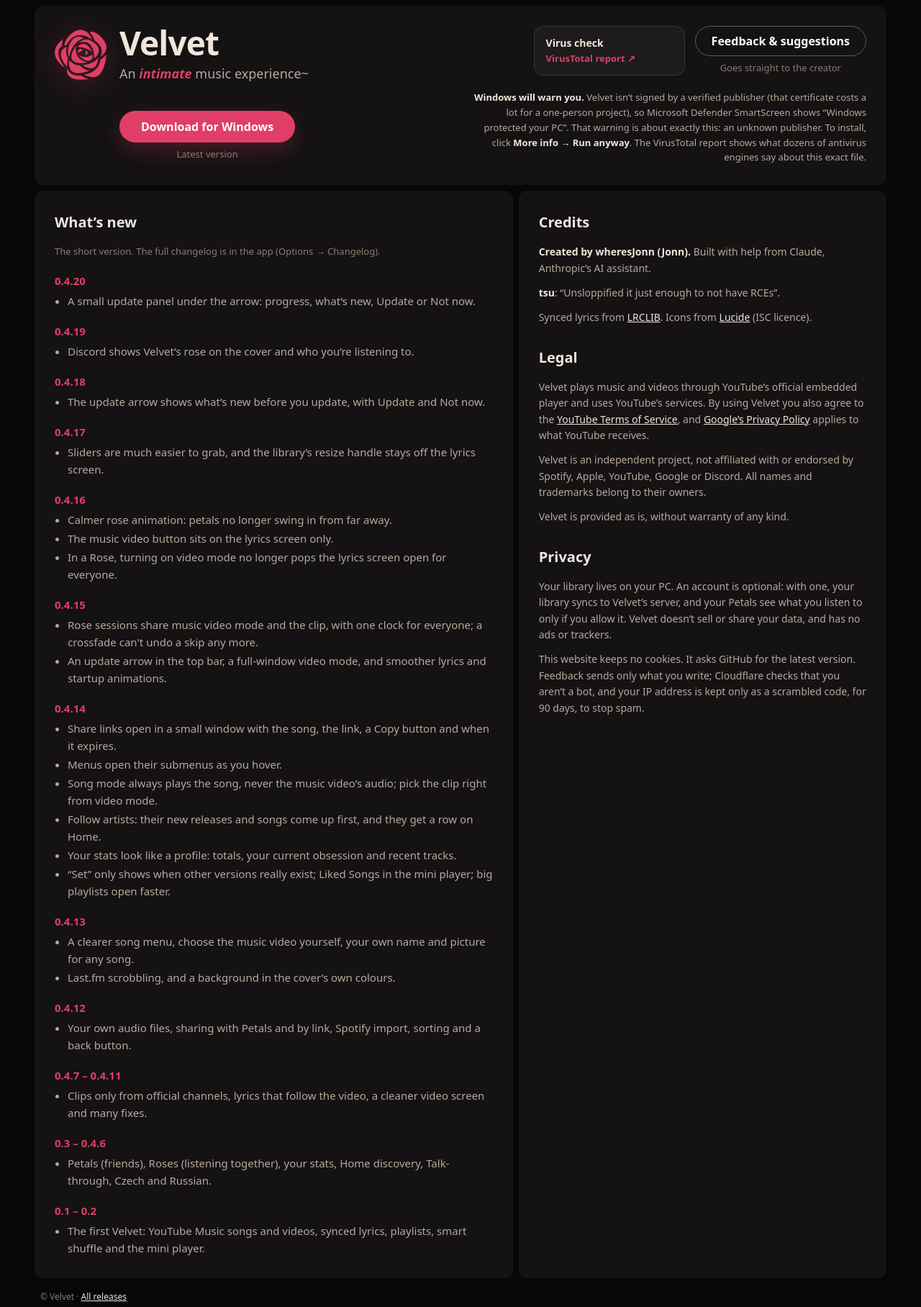
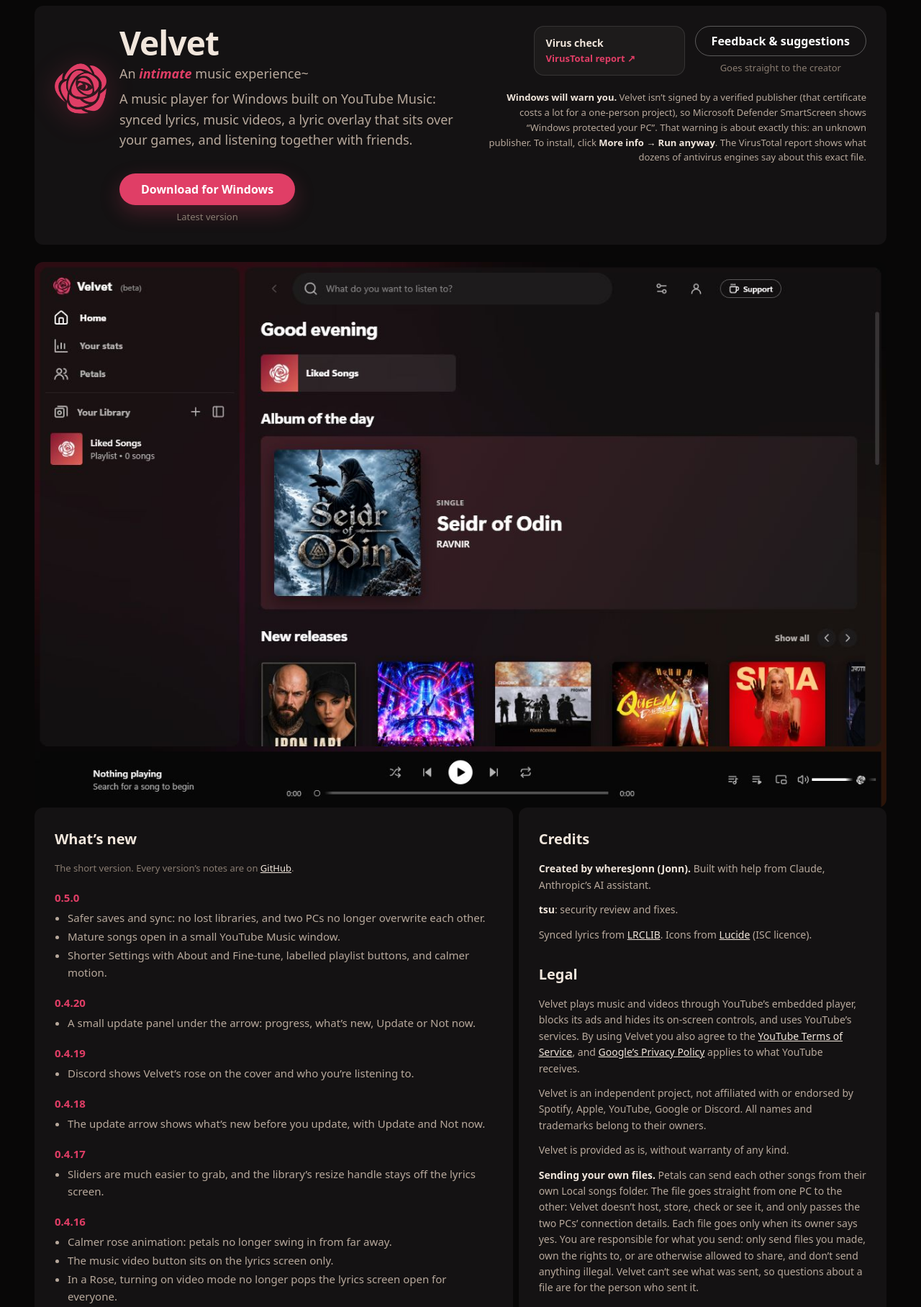
Before and after one commit to BugsReporter/velvetplayer, a plain HTML site: page 404.html in a window 1280 px wide. Shown: the top 1816 px of the page at 72% size. Drawn offline with Linux system fonts and the light colour scheme; no server answers.

Commit message:
0.5.0: what Velvet is, a screenshot, what a share link holds, direct-send terms and privacy, honest wording
Co-Authored-By: Claude Opus 5.5 <noreply@anthropic.com>

```diff
--- a/404.html
+++ b/404.html
@@ -91,6 +91,8 @@
   .share h1 { font-size: 28px; margin: 0 0 8px; }
   .share p { color: var(--dim); margin: 0 0 24px; }
   .share small { display: block; margin-top: 28px; color: var(--mute); }
+  .what { margin-top: 6px; color: #b3b3b3; max-width: 46ch; }
+  .shot { display: block; width: 100%; height: auto; border-radius: 12px; margin-top: 24px; }
 </style>
 </head>
 <body>
@@ -110,7 +112,8 @@
   <header class="top">
     <div class="brand">
       <img src="/velvetplayer/icon.png" alt="">
-      <div><h1>Velvet</h1><p>An <em>intimate</em> music experience~</p></div>
+      <div><h1>Velvet</h1><p>An <em>intimate</em> music experience~</p>
+        <p class="what">A music player for Windows built on YouTube Music: synced lyrics, music videos, a lyric overlay that sits over your games, and listening together with friends.</p></div>
     </div>
     <div class="dl">
       <a class="btn" id="dl" href="https://github.com/BugsReporter/velvet-releases/releases/latest" rel="noopener">Download for Windows</a>
@@ -132,12 +135,18 @@
       <p class="notice"><b>Windows will warn you.</b> Velvet isn’t signed by a verified publisher (that certificate costs a lot for a one-person project), so Microsoft Defender SmartScreen shows “Windows protected your PC”. That warning is about exactly this: an unknown publisher. To install, click <b>More info → Run anyway</b>. The VirusTotal report shows what dozens of antivirus engines say about this exact file.</p>
     </div>
   </header>
-
+  <img class="shot" src="velvet.jpg" alt="Velvet's Home page" width="1280" height="820" loading="lazy">
 
   <div class="cols">
     <section class="log">
       <h2>What’s new</h2>
-      <p class="ver" style="margin:0">The short version. The full changelog is in the app (Options → Changelog).</p>
+      <p class="ver" style="margin:0">The short version. Every version’s notes are on <a href="https://github.com/BugsReporter/velvet-releases/releases" rel="noopener">GitHub</a>.</p>
+      <h3>0.5.0</h3>
+      <ul>
+        <li>Safer saves and sync: no lost libraries, and two PCs no longer overwrite each other.</li>
+        <li>Mature songs open in a small YouTube Music window.</li>
+        <li>Shorter Settings with About and Fine-tune, labelled playlist buttons, and calmer motion.</li>
+      </ul>
       <h3>0.4.20</h3>
       <ul>
         <li>A small update panel under the arrow: progress, what’s new, Update or Not now.</li>
@@ -200,16 +209,18 @@
     <section class="legal">
       <h2>Credits</h2>
       <p><b>Created by wheresJonn (Jonn).</b> Built with help from Claude, Anthropic’s AI assistant.</p>
-      <p><b>tsu</b>: “Unsloppified it just enough to not have RCEs”.</p>
+      <p><b>tsu</b>: security review and fixes.</p>
       <p>Synced lyrics from <a href="https://lrclib.net" rel="noopener">LRCLIB</a>. Icons from <a href="https://lucide.dev" rel="noopener">Lucide</a> (ISC licence).</p>
 
       <h2 style="margin-top:28px">Legal</h2>
-      <p>Velvet plays music and videos through YouTube’s official embedded player and uses YouTube’s services. By using Velvet you also agree to the <a href="https://www.youtube.com/t/terms" rel="noopener">YouTube Terms of Service</a>, and <a href="https://policies.google.com/privacy" rel="noopener">Google’s Privacy Policy</a> applies to what YouTube receives.</p>
+      <p>Velvet plays music and videos through YouTube’s embedded player, blocks its ads and hides its on-screen controls, and uses YouTube’s services. By using Velvet you also agree to the <a href="https://www.youtube.com/t/terms" rel="noopener">YouTube Terms of Service</a>, and <a href="https://policies.google.com/privacy" rel="noopener">Google’s Privacy Policy</a> applies to what YouTube receives.</p>
       <p>Velvet is an independent project, not affiliated with or endorsed by Spotify, Apple, YouTube, Google or Discord. All names and trademarks belong to their owners.</p>
       <p>Velvet is provided as is, without warranty of any kind.</p>
+      <p><b>Sending your own files.</b> Petals can send each other songs from their own Local songs folder. The file goes straight from one PC to the other: Velvet doesn’t host, store, check or see it, and only passes the two PCs’ connection details. Each file goes only when its owner says yes. You are responsible for what you send: only send files you made, own the rights to, or are otherwise allowed to share, and don’t send anything illegal. Velvet can’t see what was sent, so questions about a file are for the person who sent it.</p>
 
       <h2 style="margin-top:28px">Privacy</h2>
       <p>Your library lives on your PC. An account is optional: with one, your library syncs to Velvet’s server, and your Petals see what you listen to only if you allow it. Velvet doesn’t sell or share your data, and has no ads or trackers.</p>
+      <p>When a Petal sends you a file, or you send one, your two PCs connect directly, so each of you can see the other’s IP address. To find a way through your router, each PC asks Cloudflare’s public STUN server for its own outside address; Cloudflare sees that address, never the file. Velvet’s server keeps who asked for which song (its name and artist) for two days, and deletes the connection details once the file has gone through.</p>
       <p>This website keeps no cookies. It asks GitHub for the latest version. Feedback sends only what you write; Cloudflare checks that you aren’t a bot, and your IP address is kept only as a scrambled code, for 90 days, to stop spam.</p>
     </section>
   </div>
@@ -241,6 +252,15 @@
     if (id) {
       $('#s-open').href = 'velvet://share/' + id; $('#s-open').hidden = false;
       location.href = $('#s-open').href;
+      // what was shared, from Velvet's public share lookup (the same one the app uses before you sign in); text only
+      fetch('https://yhpdueqplnnolesuwhht.supabase.co/rest/v1/rpc/get_share', { method: 'POST', headers: { apikey: 'sb_publishable_mQxgIXkRv03mfO6bsVvhDg_wEkZ2BUt', 'Content-Type': 'application/json' }, body: JSON.stringify({ sid: id }) })
+        .then(r => (r.ok ? r.json() : null))
+        .then(s => {
+          if (!s) { $('#s-text').textContent = 'This share has run out (links last 30 days) or doesn’t exist.'; return; }
+          const n = Array.isArray(s.tracks) ? s.tracks.length : 0;
+          $('#s-text').textContent = `${s.from || 'Someone'} shared ${s.kind === 'playlist' ? `the playlist “${s.name}” (${n} song${n === 1 ? '' : 's'})` : `“${s.name}”`} with you.`;
+        })
+        .catch(() => {}); // offline: the plain sentence stays
       setTimeout(() => { $('#s-title').textContent = 'Open it in Velvet'; }, 1500);
     } else {
       $('#s-title').textContent = 'This link isn’t complete';
```
Also changed, not shown: index.html (+25 -5 lines), velvet.jpg (added).
